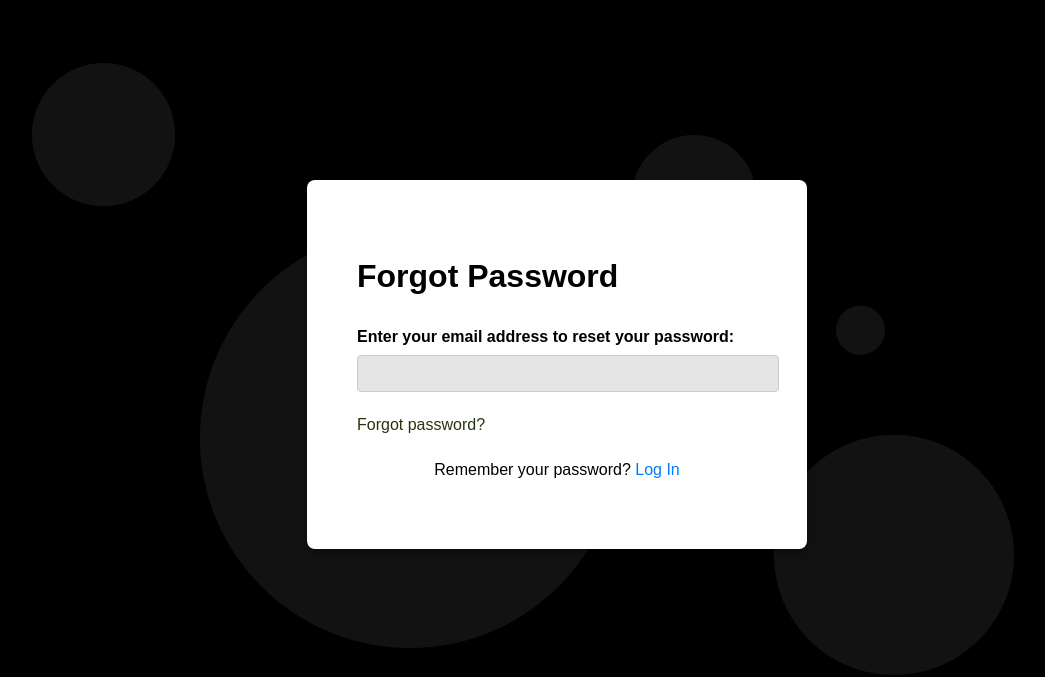
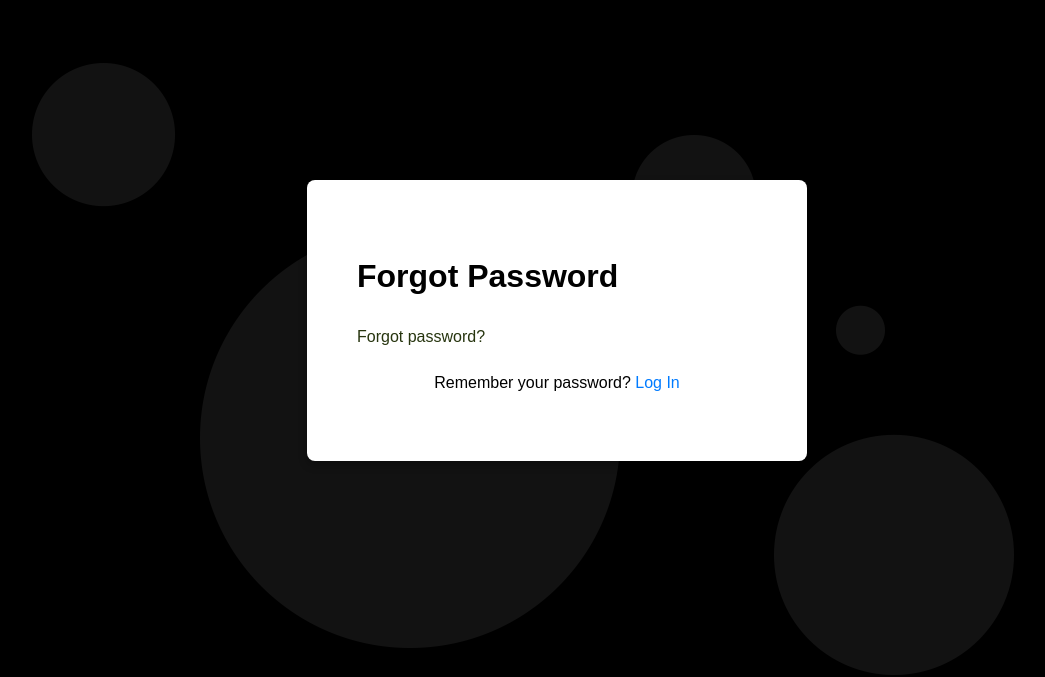
Before and after one commit to Rohith-48/ARR-WALLPAPERS, a Django app: page /forgot_password in a window 1280 px wide. Shown: the top 677 px of the page, without its empty margins (83-1128 px from the left). Run offline with Django 4.2, Linux system fonts and the light colour scheme.

Commit message:
design done

```diff
--- a/arrwallpapers/templates/forgot_password.html
+++ b/arrwallpapers/templates/forgot_password.html
@@ -87,10 +87,6 @@
         <form method="post">
             {% csrf_token %}
             <div class="form-group">
-                <label for="email">Enter your email address to reset your password:</label>
-                <input type="email" name="email" id="email" required>
-            </div>
-            <div class="form-group">
                 <p id="signinelement2"><a href="password_reset" style="color: #27350F; text-decoration: none">Forgot password?</a></p>
 
             </div>
```
